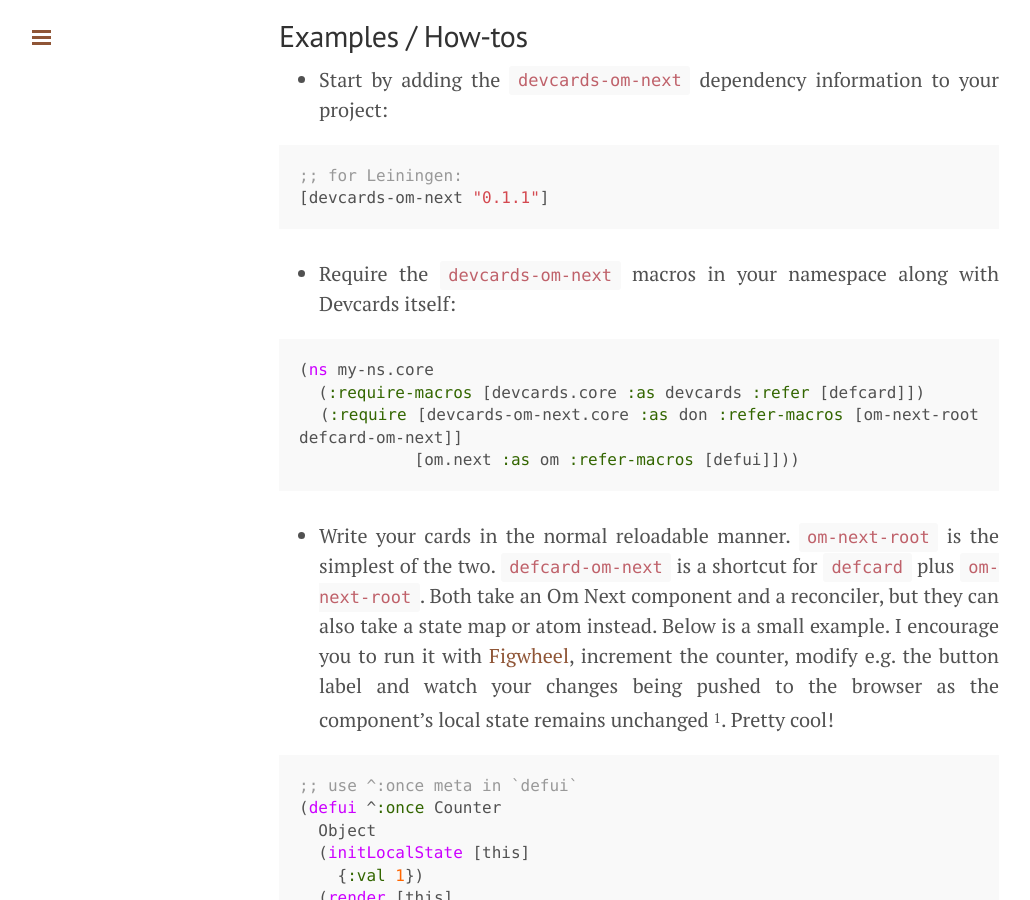
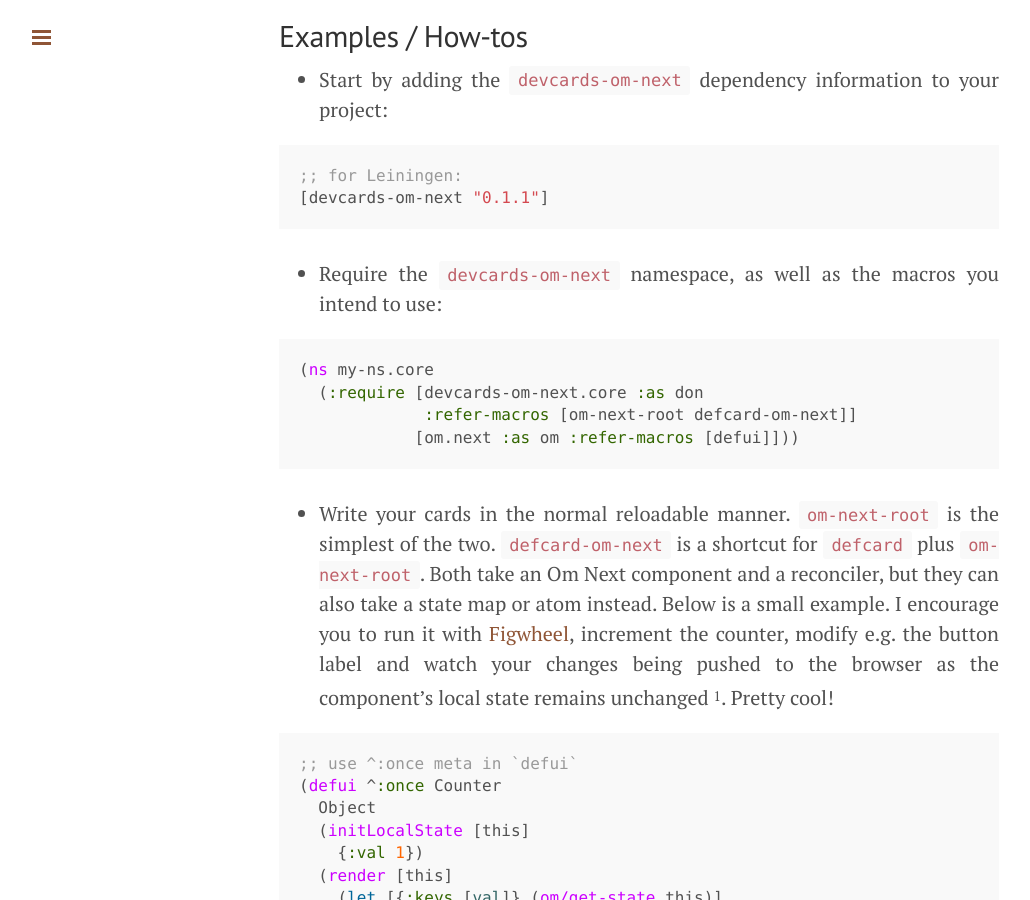
Before and after one commit to anmonteiro/anmonteiro.github.io, a Jekyll site: the page built from _posts/2016-02-01-om-next-meets-devcards-the-full-reloadable-experience.md, in a window 1280 px wide and 900 px high, scrolled down 1008 px. Shown: the whole window, without its empty margins (1-1031 px from the left). Built offline with Jekyll 4.4.1, drawn with Linux system fonts in a browser that asks for light colours; comment, search, counter and statistics services are not loaded.

Commit message:
don't need to require devcards in devcards-om-next

```diff
--- a/_posts/2016-02-01-om-next-meets-devcards-the-full-reloadable-experience.md
+++ b/_posts/2016-02-01-om-next-meets-devcards-the-full-reloadable-experience.md
@@ -26,12 +26,12 @@ As mentioned in the [checklist]({% post_url 2016-01-21-writing-om-next-reloadabl
 {% endhighlight %}
 
 
--  Require the `devcards-om-next` macros in your namespace along with Devcards itself:
+-  Require the `devcards-om-next` namespace, as well as the macros you intend to use:
 
 {% highlight clojure %}
 (ns my-ns.core
-  (:require-macros [devcards.core :as devcards :refer [defcard]])
-  (:require [devcards-om-next.core :as don :refer-macros [om-next-root defcard-om-next]]
+  (:require [devcards-om-next.core :as don
+             :refer-macros [om-next-root defcard-om-next]]
             [om.next :as om :refer-macros [defui]]))
 {% endhighlight %}
 
```
